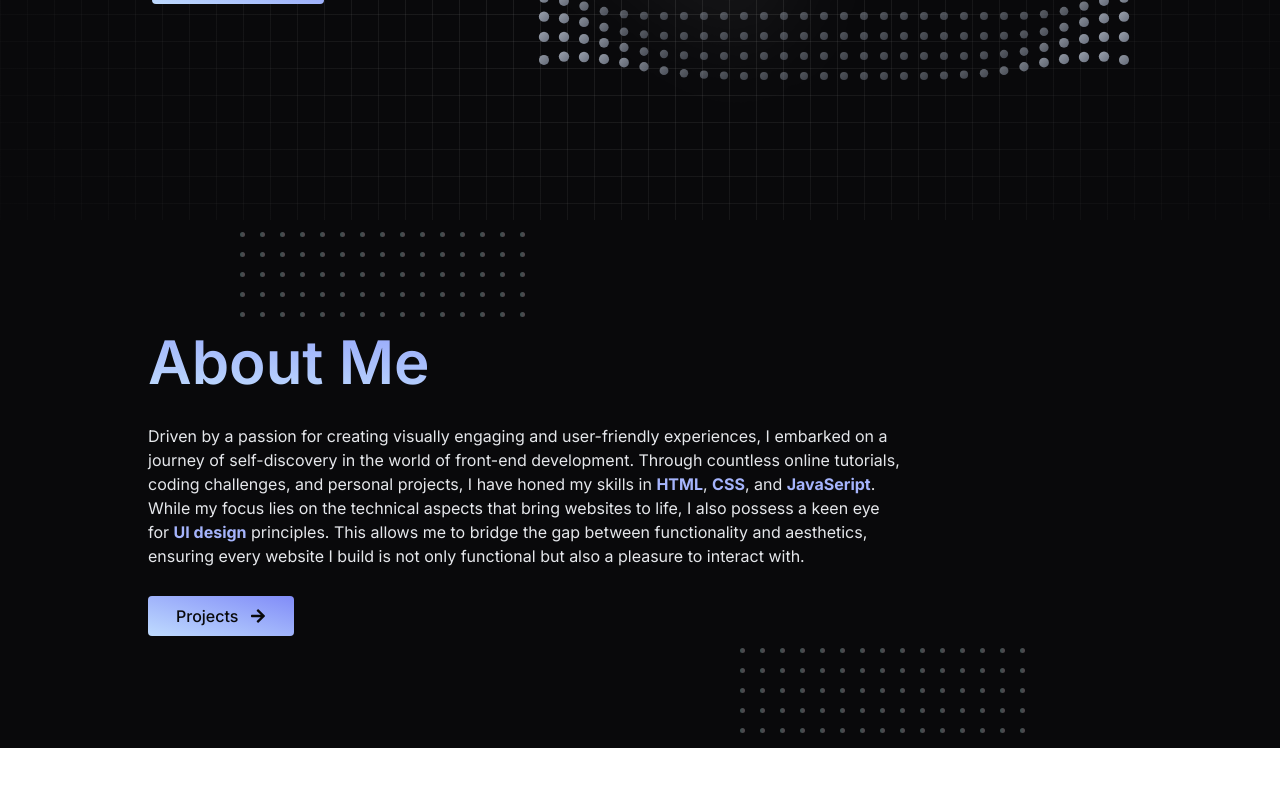
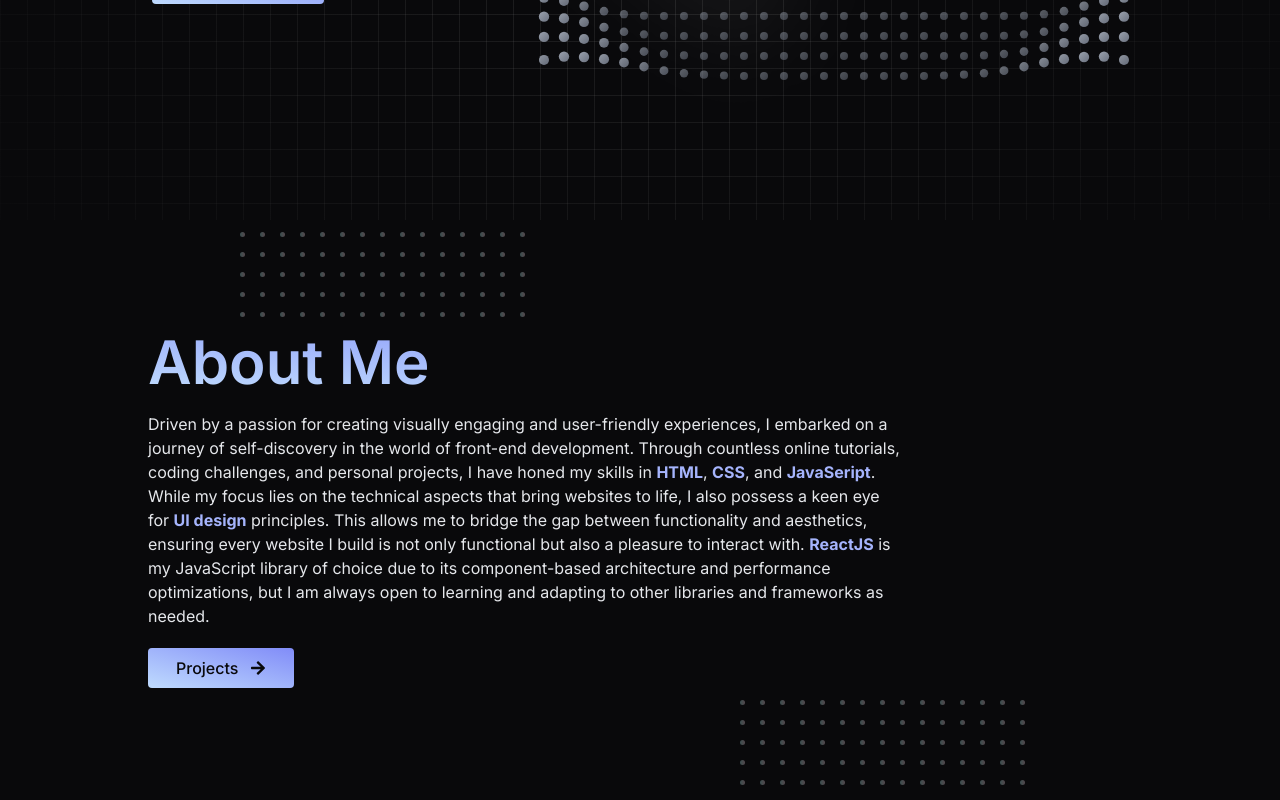
Before and after one commit to salmansajib/salmansajib-portfolio, a React (Vite) app: page / in a window 1280 px wide. Shown: the part 580-1380 px from the top of the page. Before the commit the page ends 1328 px from the top, so only its background shows below. Built offline with nearby package versions, Linux system fonts and the light colour scheme; a web font is replaced by a local one.

Commit message:
added some styles to the about me section

```diff
--- a/src/components/About.jsx
+++ b/src/components/About.jsx
@@ -26,18 +26,18 @@ const About = () => {
         />
       </div>
 
-      <article className=' max-w-[1000px] mx-auto px-2  '>
+      <article className=' max-w-[1000px] mx-auto px-2 flex flex-col gap-5  '>
         <h2
           style={{
             backgroundImage: `linear-gradient(to top right, #bfdbfe 0%, #818cf8 100%)`,
             backgroundClip: 'text',
             color: 'transparent',
           }}
-          className=' text-5xl md:text-6xl font-semibold z-10  '
+          className=' text-5xl md:text-6xl font-semibold  '
         >
           About Me
         </h2>
-        <p className=' text-[.95rem] md:text-[1rem] max-w-[47rem] mt-8 '>
+        <p className=' text-[.95rem] md:text-[1rem] max-w-[47rem] '>
           Driven by a passion for creating visually engaging and user-friendly
           experiences, I embarked on a journey of self-discovery in the world of
           front-end development. Through countless online tutorials, coding
@@ -50,14 +50,18 @@ const About = () => {
           <span className=' font-bold text-indigo-300 '>UI design</span>{' '}
           principles. This allows me to bridge the gap between functionality and
           aesthetics, ensuring every website I build is not only functional but
-          also a pleasure to interact with.
+          also a pleasure to interact with.{' '}
+          <span className=' font-bold text-indigo-300 '>ReactJS</span> is my
+          JavaScript library of choice due to its component-based architecture
+          and performance optimizations, but I am always open to learning and
+          adapting to other libraries and frameworks as needed.
         </p>
         <a
           href='#projects'
           style={{
             width: 'max-content',
           }}
-          className='group flex items-center gap-3 bg-gradient-to-tr from-blue-200 to-indigo-400 text-zinc-950 font-medium mt-7 px-7 py-2 rounded-[.25em] '
+          className='group flex items-center gap-3 bg-gradient-to-tr from-blue-200 to-indigo-400 text-zinc-950 font-medium px-7 py-2 rounded-[.25em] '
         >
           Projects
           <FaArrowRight className='text-zinc-950 group-hover:-rotate-45 transition-all' />
```
